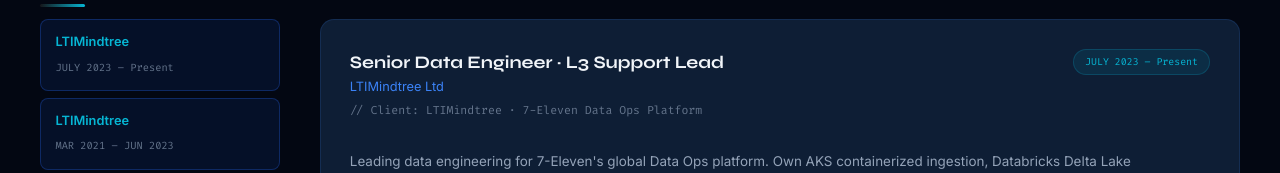
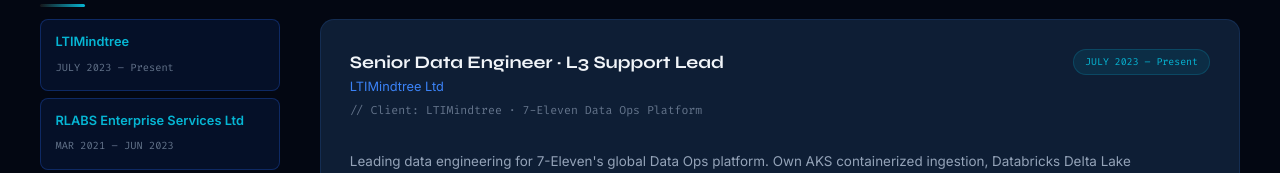
Before and after one commit to jayaramkomiri38/portfolio, a plain HTML site: page index.html in a window 1280 px wide. Shown: the part 4614-4787 px from the top of the page. Drawn offline with Linux system fonts and the light colour scheme.

Commit message:
Update index.html

```diff
--- a/index.html
+++ b/index.html
@@ -2354,7 +2354,7 @@
         <div class="exp-nav reveal-l">
           <div class="exp-nav-item active"><span class="exp-nav-company">LTIMindtree</span><span
               class="exp-nav-period">JULY 2023 – Present</span></div>
-          <div class="exp-nav-item active"><span class="exp-nav-company">LTIMindtree</span><span
+          <div class="exp-nav-item active"><span class="exp-nav-company">RLABS Enterprise Services Ltd</span><span
               class="exp-nav-period">MAR 2021 – JUN 2023</span></div>
           <div class="exp-nav-item"><span class="exp-nav-company">Scienaptic Systems</span><span
               class="exp-nav-period">JAN – AUG 2020</span></div>
```
